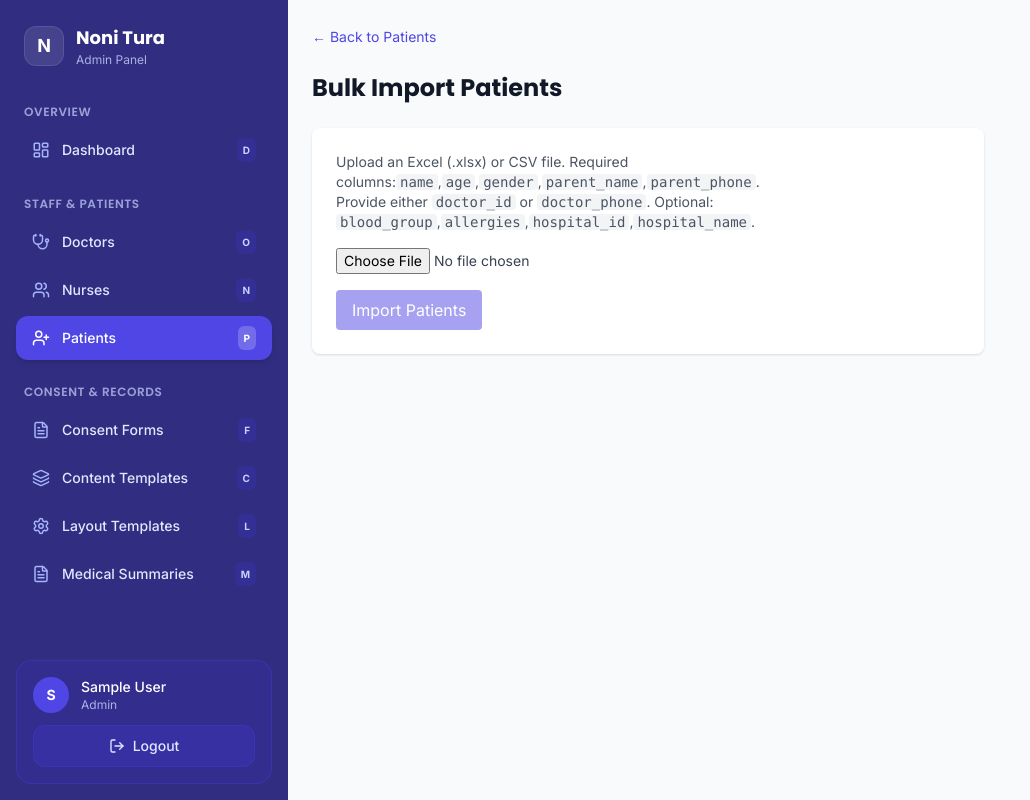
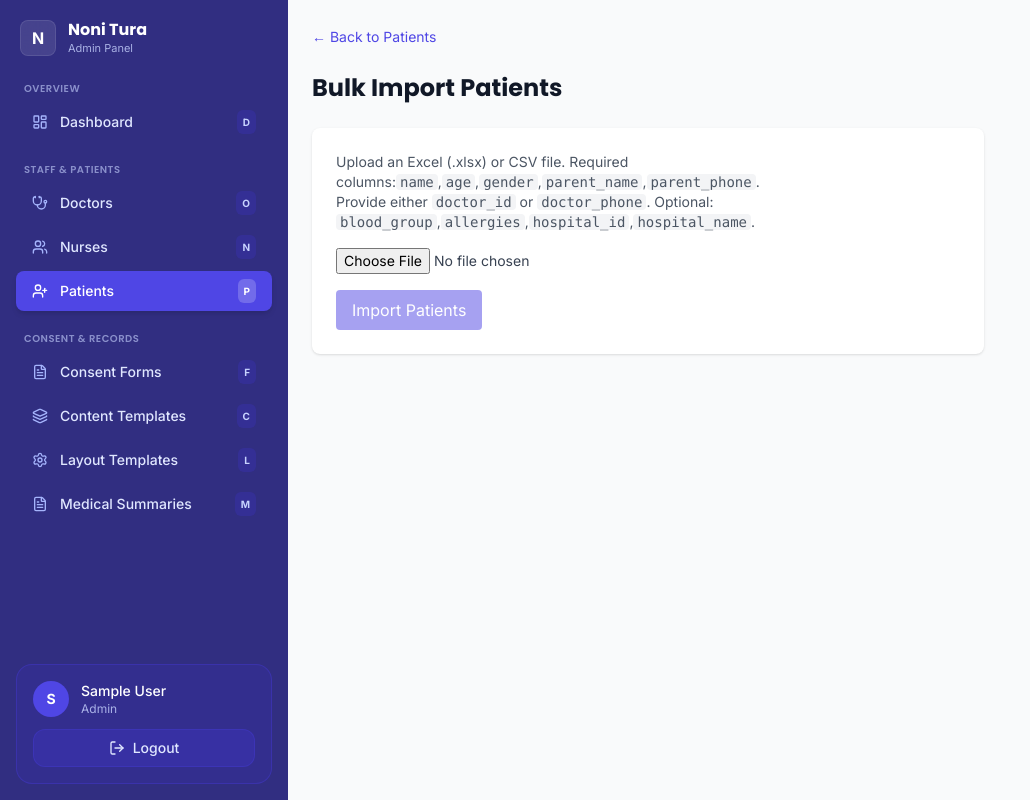
Before and after one commit to hapkonic-Ai/noni-tura-admin-pannel, a Next.js app: page /patients/import in a window 1280 px wide. Shown: the whole page, without its empty margins (0-1030 px from the left). Built offline with nearby package versions, Linux system fonts and the light colour scheme; no server answers; sample sign-in values are in the browser's storage.

Commit message:
fix: tighten sidebar spacing and keep all section headers visible

```diff
--- a/src/components/Sidebar.tsx
+++ b/src/components/Sidebar.tsx
@@ -35,8 +35,8 @@ function NavSection({ title, items }: { title: string; items: typeof mainNav })
   const pathname = usePathname();
 
   return (
-    <div className="mb-6">
-      <h3 className="px-4 text-xs font-semibold text-indigo-200/70 uppercase tracking-wider mb-2">
+    <div className="mb-5">
+      <h3 className="px-4 text-[10px] font-semibold text-indigo-200/60 uppercase tracking-wider mb-1.5">
         {title}
       </h3>
       <div className="space-y-1">
@@ -47,14 +47,14 @@ function NavSection({ title, items }: { title: string; items: typeof mainNav })
             <Link
               key={item.href}
               href={item.href}
-              className={`flex items-center justify-between px-4 py-2.5 mx-2 rounded-xl text-sm transition-all duration-200 group ${
+              className={`flex items-center justify-between px-4 py-2 mx-2 rounded-lg text-sm transition-all duration-200 group ${
                 active
                   ? "bg-indigo-600 text-white shadow-md"
                   : "text-indigo-100 hover:bg-indigo-800/60 hover:text-white"
               }`}
             >
               <div className="flex items-center gap-3">
-                <Icon className={`w-[18px] h-[18px] ${active ? "text-white" : "text-indigo-300 group-hover:text-white"}`} />
+                <Icon className={`w-4 h-4 ${active ? "text-white" : "text-indigo-300 group-hover:text-white"}`} />
                 <span className="font-medium">{item.label}</span>
               </div>
               <span
@@ -84,14 +84,14 @@ export function Sidebar() {
 
   return (
     <aside className="w-72 bg-indigo-900 text-white flex flex-col h-screen shrink-0">
-      <div className="p-6">
-        <div className="flex items-center gap-3 mb-1">
-          <div className="w-10 h-10 rounded-xl bg-white/10 backdrop-blur flex items-center justify-center border border-white/10">
-            <span className="text-lg font-bold text-white">N</span>
+      <div className="p-5 pb-4">
+        <div className="flex items-center gap-3">
+          <div className="w-9 h-9 rounded-lg bg-white/10 backdrop-blur flex items-center justify-center border border-white/10">
+            <span className="text-base font-bold text-white">N</span>
           </div>
           <div>
-            <h1 className="text-lg font-bold font-heading">Noni Tura</h1>
-            <p className="text-xs text-indigo-200/80">Admin Panel</p>
+            <h1 className="text-base font-bold font-heading leading-tight">Noni Tura</h1>
+            <p className="text-[11px] text-indigo-200/80">Admin Panel</p>
           </div>
         </div>
       </div>
@@ -102,19 +102,19 @@ export function Sidebar() {
         <NavSection title="Consent & Records" items={consentNav} />
       </nav>
 
-      <div className="p-4 m-4 rounded-2xl bg-indigo-800/40 border border-indigo-700/50">
+      <div className="p-4 mx-4 mb-4 rounded-2xl bg-indigo-800/40 border border-indigo-700/50">
         <div className="flex items-center gap-3 mb-3">
-          <div className="w-9 h-9 rounded-full bg-indigo-600 flex items-center justify-center text-sm font-bold">
+          <div className="w-9 h-9 rounded-full bg-indigo-600 flex items-center justify-center text-sm font-bold shrink-0">
             {payload?.name?.charAt(0) || payload?.role?.charAt(0).toUpperCase() || "A"}
           </div>
-          <div>
-            <p className="text-sm font-medium text-white">{payload?.name || "Admin"}</p>
+          <div className="min-w-0">
+            <p className="text-sm font-medium text-white truncate">{payload?.name || "Admin"}</p>
             <p className="text-xs text-indigo-200/80 capitalize">{payload?.role || "superadmin"}</p>
           </div>
         </div>
         <button
           onClick={logout}
-          className="w-full flex items-center justify-center gap-2 px-4 py-2.5 rounded-xl text-sm font-medium text-indigo-100 bg-indigo-800 hover:bg-indigo-700 transition-colors border border-indigo-700/50"
+          className="w-full flex items-center justify-center gap-2 px-4 py-2 rounded-xl text-sm font-medium text-indigo-100 bg-indigo-800 hover:bg-indigo-700 transition-colors border border-indigo-700/50"
         >
           <LogOut className="w-4 h-4" />
           Logout
```
